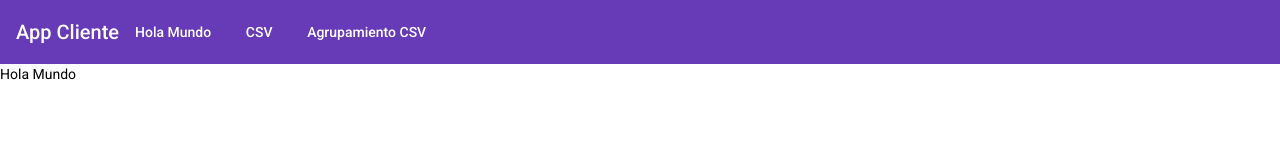
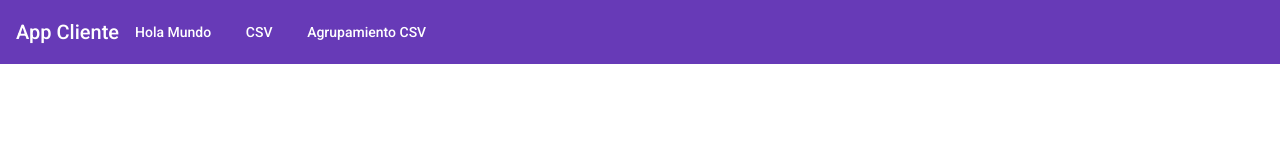
Before and after one commit to AntonioManuel9/AppPrueba, an Angular app: page /holaMundo in a window 1280 px wide. Shown: the top 160 px of the page. Built offline with nearby package versions, Linux system fonts and the light colour scheme; no server answers.

Commit message:
Funcionalidad completada. Errores corregidos

```diff
--- a/src/app/conexion.service.ts
+++ b/src/app/conexion.service.ts
@@ -13,14 +13,15 @@ export class ConexionService {
     return this.http.get('http://localhost:8080/ficheroObjetoCsv');
   }
 
-  //Retorna
+  //Introducimos el responseType para indicarle que lo que retorne será de tipo String
+  //Si no le indicamos eso, el navegador entenderá que es un Objeto JSON y al intentar parsearlo da un error
   getHolaMundo() {
-    // return this.http.get('http://localhost:8080/holaMundo');
-    console.log(this.http.get('http://localhost:8080/holaMundo'));
+    return this.http.get('http://localhost:8080/holaMundo', {responseType: 'text'});
   }
 
   //Retorna un objeto observable de tipo mapa
   getDatosAgrupados() {
     return this.http.get('http://localhost:8080/agrupamiento');
   }
+
 }
--- a/src/app/group-csv/group-csv.component.ts
+++ b/src/app/group-csv/group-csv.component.ts
@@ -14,8 +14,7 @@ export class GroupCsvComponent implements OnInit {
 
   ngOnInit(): void {
     this.conexionService.getDatosAgrupados().subscribe(
-      data => { this.conexion = data
-      console.log(data);}
+      data => { this.conexion = data}
     );
   }
 
--- a/src/app/hola-mundo/hola-mundo.component.html
+++ b/src/app/hola-mundo/hola-mundo.component.html
@@ -1 +1 @@
-Hola Mundo
+{{conexion}}
--- a/src/app/hola-mundo/hola-mundo.component.ts
+++ b/src/app/hola-mundo/hola-mundo.component.ts
@@ -13,10 +13,10 @@ export class HolaMundoComponent implements OnInit {
   constructor(public conexionService: ConexionService) { }
 
   ngOnInit(): void {
-    this.conexionService.getDatosCsv().subscribe(
-      data => { this.conexion = data}
+    this.conexionService.getHolaMundo().subscribe(
+      data => { this.conexion = data;
+      console.log(data);}
     );
-    //this.conexionService.getHolaMundo();
   }
 
 }
```
